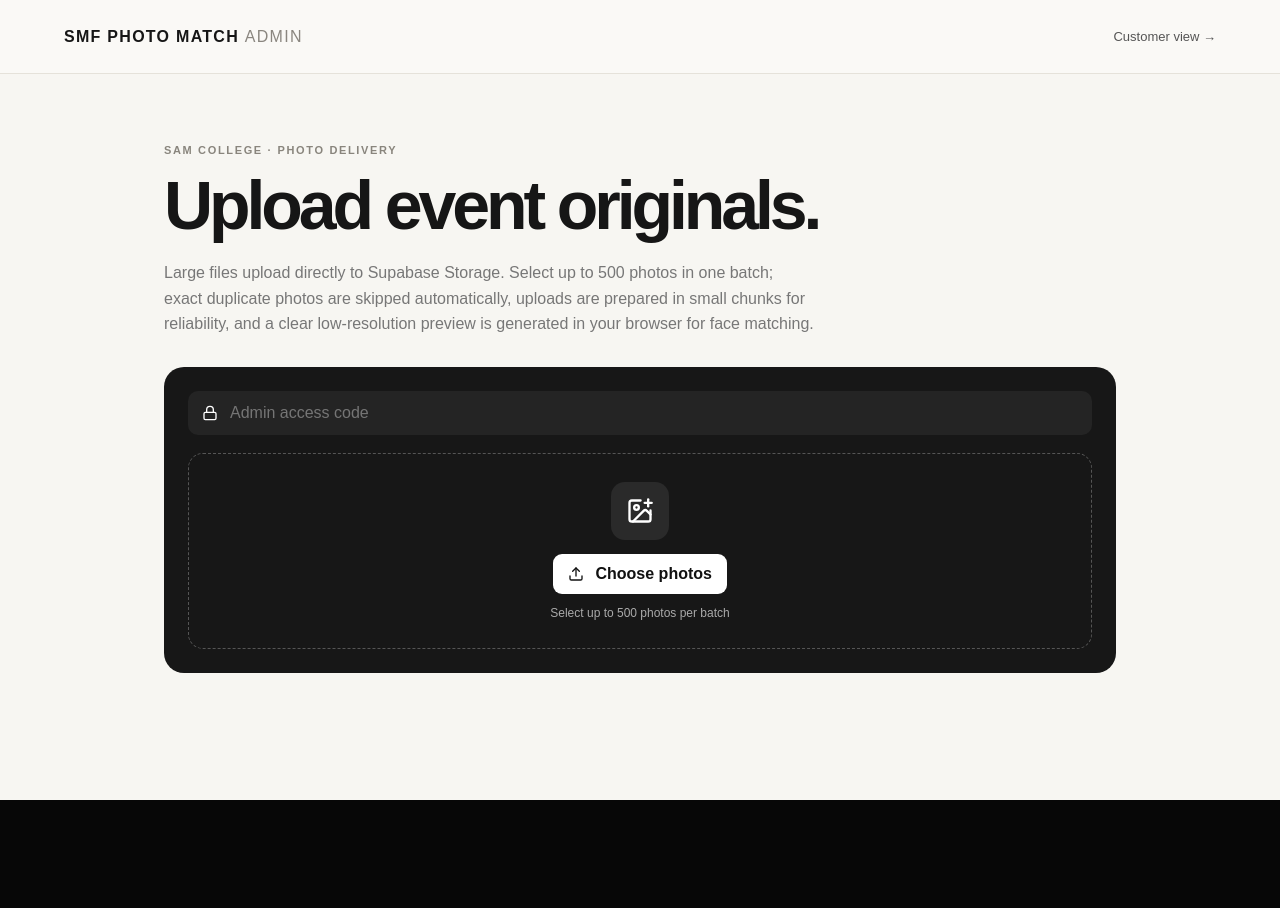
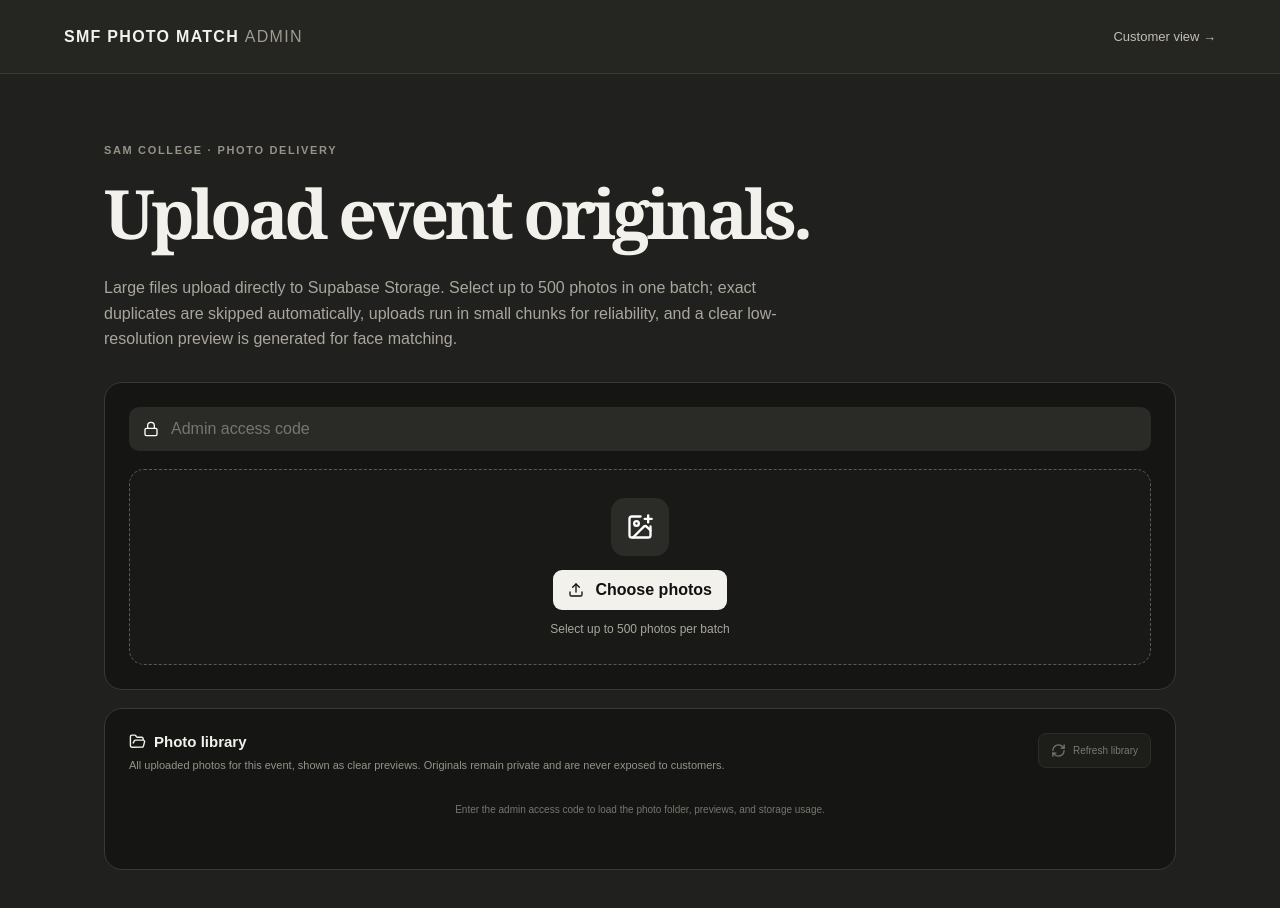
Before and after one commit to thesmfstudios-cloud/Face-match, a Next.js app: page /admin in a window 1280 px wide. Shown: the top 908 px of the page. Before the commit the page ends 800 px from the top, so only its background shows below. Built offline with nearby package versions, Linux system fonts and the light colour scheme; a web font is replaced by a local one.

Commit message:
Add admin photo library previews and storage usage

```diff
--- a/app/admin/page.js
+++ b/app/admin/page.js
@@ -1,12 +1,11 @@
 'use client';
 
 import { useRef, useState } from 'react';
-import { ArrowRight, CheckCircle2, ImagePlus, Lock, Loader2, Upload } from 'lucide-react';
+import { ArrowRight, CheckCircle2, FolderOpen, HardDrive, ImagePlus, Lock, Loader2, RefreshCw, Upload } from 'lucide-react';
 import { getSupabaseBrowser } from '../../lib/supabase-browser';
 
 const EVENT_SLUG = 'sam-college-2026';
 const MAX_BATCH = 500;
-// Server issues signed upload URLs in groups of 20; the UI can still select 500 at once.
 const REQUEST_CHUNK = 20;
 
 export default function AdminUploadPage() {
@@ -15,6 +14,28 @@ export default function AdminUploadPage() {
   const [files, setFiles] = useState([]);
   const [status, setStatus] = useState('');
   const [busy, setBusy] = useState(false);
+  const [library, setLibrary] = useState(null);
+  const [loadingLibrary, setLoadingLibrary] = useState(false);
+
+  const loadLibrary = async () => {
+    if (!code || loadingLibrary) return;
+    setLoadingLibrary(true);
+    try {
+      const res = await fetch(`/api/admin/library?eventSlug=${encodeURIComponent(EVENT_SLUG)}`, {
+        headers: { 'x-admin-code': code },
+        cache: 'no-store',
+      });
+      const text = await res.text();
+      let body;
+      try { body = JSON.parse(text); } catch { throw new Error(text.slice(0, 180) || `Library error (${res.status})`); }
+      if (!res.ok) throw new Error(body.error || 'Could not load photo library.');
+      setLibrary(body);
+    } catch (error) {
+      setStatus(`Library failed: ${error?.message || 'Unknown error'}`);
+    } finally {
+      setLoadingLibrary(false);
+    }
+  };
 
   const upload = async () => {
     if (!code || !files.length || busy) return;
@@ -31,7 +52,6 @@ export default function AdminUploadPage() {
         prepared.push({ file, hash: await sha256(file) });
       }
 
-      // Remove exact duplicate files from the same selection before contacting the server.
       const seen = new Set();
       const uniquePrepared = [];
       for (const item of prepared) {
@@ -93,6 +113,7 @@ export default function AdminUploadPage() {
       }
       setFiles([]);
       if (inputRef.current) inputRef.current.value = '';
+      await loadLibrary();
     } catch (error) {
       setStatus(`Upload failed: ${error?.message || 'Unknown error'}`);
     } finally {
@@ -100,28 +121,71 @@ export default function AdminUploadPage() {
     }
   };
 
-  return <main style={{ minHeight: '100vh', background: '#f7f6f2', color: '#161616', fontFamily: 'Arial, sans-serif' }}>
-    <header style={{ height: 74, borderBottom: '1px solid #e5e2da', display: 'flex', alignItems: 'center', justifyContent: 'space-between', padding: '0 5vw', background: '#faf9f6' }}>
-      <div style={{ fontWeight: 800, letterSpacing: '.08em' }}>SMF PHOTO MATCH <span style={{ fontWeight: 500, color: '#8a867f' }}>ADMIN</span></div>
-      <a href="/" style={{ color: '#555', fontSize: 13, textDecoration: 'none' }}>Customer view →</a>
+  const formatBytes = (bytes) => {
+    const n = Number(bytes || 0);
+    if (!n) return '0 B';
+    const units = ['B', 'KB', 'MB', 'GB', 'TB'];
+    const i = Math.min(Math.floor(Math.log(n) / Math.log(1024)), units.length - 1);
+    return `${(n / (1024 ** i)).toFixed(i ? 1 : 0)} ${units[i]}`;
+  };
+
+  const storage = library?.storage;
+  const usedPercent = storage?.quota_bytes ? Math.min(100, (storage.used_bytes / storage.quota_bytes) * 100) : null;
+
+  return <main style={{ minHeight: '100vh', background: '#20201e', color: '#f3f1eb', fontFamily: 'Arial, sans-serif' }}>
+    <header style={{ height: 74, borderBottom: '1px solid #393936', display: 'flex', alignItems: 'center', justifyContent: 'space-between', padding: '0 5vw', background: '#252522' }}>
+      <div style={{ fontWeight: 800, letterSpacing: '.08em' }}>SMF PHOTO MATCH <span style={{ fontWeight: 500, color: '#9f9b91' }}>ADMIN</span></div>
+      <a href="/" style={{ color: '#c2beb4', fontSize: 13, textDecoration: 'none' }}>Customer view →</a>
     </header>
-    <section style={{ maxWidth: 1000, margin: '0 auto', padding: '70px 24px' }}>
-      <div style={{ color: '#89857d', fontSize: 11, fontWeight: 700, letterSpacing: '.15em' }}>SAM COLLEGE · PHOTO DELIVERY</div>
-      <h1 style={{ fontSize: 'clamp(42px,6vw,68px)', letterSpacing: '-.06em', margin: '10px 0 12px' }}>Upload event originals.</h1>
-      <p style={{ maxWidth: 650, color: '#777', lineHeight: 1.6 }}>Large files upload directly to Supabase Storage. Select up to 500 photos in one batch; exact duplicate photos are skipped automatically, uploads are prepared in small chunks for reliability, and a clear low-resolution preview is generated in your browser for face matching.</p>
-      <div style={{ marginTop: 30, background: '#171717', color: '#fff', borderRadius: 20, padding: 24 }}>
-        <label style={{ display: 'flex', alignItems: 'center', gap: 10, background: '#242424', borderRadius: 10, padding: '12px 14px' }}><Lock size={16}/><input type="password" value={code} onChange={(e) => setCode(e.target.value)} placeholder="Admin access code" style={{ flex: 1, background: 'transparent', color: '#fff', border: 0, outline: 0 }} /></label>
-        <div style={{ marginTop: 18, border: '1px dashed #555', borderRadius: 15, padding: 28, textAlign: 'center' }}>
-          <div style={{ width: 58, height: 58, borderRadius: 14, background: '#2a2a2a', display: 'grid', placeItems: 'center', margin: '0 auto 14px' }}><ImagePlus size={28}/></div>
+
+    <section style={{ maxWidth: 1120, margin: '0 auto', padding: '70px 24px 90px' }}>
+      <div style={{ color: '#979288', fontSize: 11, fontWeight: 700, letterSpacing: '.15em' }}>SAM COLLEGE · PHOTO DELIVERY</div>
+      <h1 style={{ fontFamily: 'Georgia, serif', fontSize: 'clamp(42px,6vw,68px)', letterSpacing: '-.06em', margin: '10px 0 12px', color: '#f3f1eb' }}>Upload event originals.</h1>
+      <p style={{ maxWidth: 700, color: '#aaa69d', lineHeight: 1.6 }}>Large files upload directly to Supabase Storage. Select up to 500 photos in one batch; exact duplicates are skipped automatically, uploads run in small chunks for reliability, and a clear low-resolution preview is generated for face matching.</p>
+
+      <div style={{ marginTop: 30, background: '#151513', color: '#fff', borderRadius: 18, padding: 24, border: '1px solid #393936' }}>
+        <label style={{ display: 'flex', alignItems: 'center', gap: 10, background: '#2a2a27', borderRadius: 10, padding: '12px 14px' }}><Lock size={16}/><input type="password" value={code} onChange={(e) => setCode(e.target.value)} placeholder="Admin access code" style={{ flex: 1, background: 'transparent', color: '#fff', border: 0, outline: 0 }} /></label>
+        <div style={{ marginTop: 18, border: '1px dashed #5b5a55', borderRadius: 15, padding: 28, textAlign: 'center', background: '#191917' }}>
+          <div style={{ width: 58, height: 58, borderRadius: 14, background: '#2b2b28', display: 'grid', placeItems: 'center', margin: '0 auto 14px' }}><ImagePlus size={28}/></div>
           <input ref={inputRef} hidden type="file" multiple accept="image/jpeg,image/png,image/webp" onChange={(e) => setFiles(Array.from(e.target.files || []).slice(0, MAX_BATCH))}/>
-          <button onClick={() => inputRef.current?.click()} style={{ background: '#fff', color: '#111', border: 0, borderRadius: 9, padding: '11px 15px', fontWeight: 700, cursor: 'pointer' }}><Upload size={16} style={{ verticalAlign: '-3px', marginRight: 7 }}/> Choose photos</button>
-          <div style={{ marginTop: 12, color: '#aaa', fontSize: 12 }}>{files.length ? `${files.length} files selected${files.length >= MAX_BATCH ? ' (maximum)' : ''}` : 'Select up to 500 photos per batch'}</div>
+          <button onClick={() => inputRef.current?.click()} style={{ background: '#f3f1eb', color: '#111', border: 0, borderRadius: 9, padding: '11px 15px', fontWeight: 700, cursor: 'pointer' }}><Upload size={16} style={{ verticalAlign: '-3px', marginRight: 7 }}/> Choose photos</button>
+          <div style={{ marginTop: 12, color: '#aaa69d', fontSize: 12 }}>{files.length ? `${files.length} files selected${files.length >= MAX_BATCH ? ' (maximum)' : ''}` : 'Select up to 500 photos per batch'}</div>
         </div>
-        {files.length > 0 && <button disabled={!code || busy} onClick={upload} style={{ marginTop: 16, width: '100%', background: '#fff', color: '#111', border: 0, borderRadius: 10, padding: 14, fontWeight: 800, cursor: busy ? 'wait' : 'pointer', opacity: !code || busy ? .45 : 1 }}>{busy ? <><Loader2 size={17} className="spin"/> Working…</> : <>Upload {Math.min(files.length, MAX_BATCH)} photos <ArrowRight size={17}/></>}</button>}
-        {status && <div style={{ marginTop: 15, fontSize: 12, color: status.startsWith('Upload failed') ? '#ff9d9d' : '#a9e4b4', display: 'flex', gap: 7, alignItems: 'center' }}>{!status.startsWith('Upload failed') && <CheckCircle2 size={16}/>} {status}</div>}
+        {files.length > 0 && <button disabled={!code || busy} onClick={upload} style={{ marginTop: 16, width: '100%', background: '#f3f1eb', color: '#111', border: 0, borderRadius: 10, padding: 14, fontWeight: 800, cursor: busy ? 'wait' : 'pointer', opacity: !code || busy ? .45 : 1 }}>{busy ? <><Loader2 size={17} className="spin"/> Working…</> : <>Upload {Math.min(files.length, MAX_BATCH)} photos <ArrowRight size={17}/></>}</button>}
+        {status && <div style={{ marginTop: 15, fontSize: 12, color: status.startsWith('Upload failed') || status.startsWith('Library failed') ? '#ffaaa5' : '#a9e4b4', display: 'flex', gap: 7, alignItems: 'flex-start' }}>{!(status.startsWith('Upload failed') || status.startsWith('Library failed')) && <CheckCircle2 size={16}/>} <span>{status}</span></div>}
       </div>
+
+      <section style={{ marginTop: 18, background: '#151513', border: '1px solid #393936', borderRadius: 18, padding: 24 }}>
+        <div style={{ display: 'flex', justifyContent: 'space-between', gap: 16, alignItems: 'flex-start', flexWrap: 'wrap' }}>
+          <div>
+            <div style={{ display: 'flex', alignItems: 'center', gap: 8, fontWeight: 800, fontSize: 15 }}><FolderOpen size={17}/> Photo library</div>
+            <p style={{ margin: '7px 0 0', color: '#969289', fontSize: 11, lineHeight: 1.55 }}>All uploaded photos for this event, shown as clear previews. Originals remain private and are never exposed to customers.</p>
+          </div>
+          <button disabled={!code || loadingLibrary} onClick={loadLibrary} style={{ background: '#252522', color: '#ddd9d0', border: '1px solid #44433f', borderRadius: 8, padding: '9px 12px', fontSize: 10, display: 'flex', alignItems: 'center', gap: 7, cursor: 'pointer', opacity: !code || loadingLibrary ? .5 : 1 }}>{loadingLibrary ? <Loader2 size={15} className="spin"/> : <RefreshCw size={15}/>} Refresh library</button>
+        </div>
+
+        {!library ? <div style={{ padding: '30px 0', textAlign: 'center', color: '#78756e', fontSize: 10 }}>Enter the admin access code to load the photo folder, previews, and storage usage.</div> : <>
+          <div style={{ display: 'grid', gridTemplateColumns: 'repeat(4,1fr)', border: '1px solid #33322f', borderRadius: 10, overflow: 'hidden', marginTop: 18 }}>
+            <LibraryStat label="PHOTOS" value={library.photos?.length || 0} detail={library.event?.name || EVENT_SLUG}/>
+            <LibraryStat label="ORIGINAL STORAGE" value={formatBytes(storage?.originals?.bytes)} detail={`${storage?.originals?.count || 0} private files`}/>
+            <LibraryStat label="PREVIEW STORAGE" value={formatBytes(storage?.previews?.bytes)} detail={`${storage?.previews?.count || 0} preview files`}/>
+            <LibraryStat label="SPACE REMAINING" value={storage?.quota_configured ? formatBytes(storage.remaining_bytes) : 'Not set'} detail={storage?.quota_configured ? `${usedPercent.toFixed(1)}% of quota used` : 'Set SUPABASE_STORAGE_LIMIT_GB'}/>
+          </div>
+
+          {storage?.quota_configured && <div style={{ marginTop: 14, padding: 12, border: '1px solid #33322f', borderRadius: 10, background: '#1b1b19' }}><div style={{ display: 'flex', justifyContent: 'space-between', gap: 12, fontSize: 9, color: '#918e86', marginBottom: 8 }}><b style={{ color: '#ddd9d0' }}>Total storage</b><span>{formatBytes(storage.used_bytes)} / {formatBytes(storage.quota_bytes)}</span></div><div style={{ height: 6, borderRadius: 999, background: '#2c2c28', overflow: 'hidden' }}><div style={{ width: `${usedPercent}%`, height: '100%', background: '#e3dfd7' }}/></div></div>}
+
+          <div style={{ marginTop: 16, border: '1px solid #33322f', borderRadius: 10, overflow: 'hidden' }}>
+            <div style={{ padding: 12, background: '#1c1c1a', display: 'flex', alignItems: 'center', gap: 9 }}><FolderOpen size={16}/><div><div style={{ fontSize: 10, fontWeight: 800 }}>{EVENT_SLUG}</div><div style={{ fontSize: 8, color: '#78756e', marginTop: 3 }}>Originals + previews</div></div></div>
+            {library.photos?.length ? <div style={{ display: 'grid', gridTemplateColumns: 'repeat(4,1fr)', gap: 9, padding: 10, background: '#10100f' }}>{library.photos.map((photo) => <div key={photo.id} style={{ border: '1px solid #2d2c29', background: '#151513', overflow: 'hidden', borderRadius: 6 }}><div style={{ position: 'relative', aspectRatio: '1 / 1', background: '#0a0a09' }}>{photo.preview_url ? <img src={photo.preview_url} alt={photo.original_filename || 'Event photo'} loading="lazy" style={{ width: '100%', height: '100%', objectFit: 'cover', display: 'block' }}/> : <div style={{ height: '100%', display: 'grid', placeItems: 'center', color: '#666', fontSize: 9 }}>No preview</div>}<span style={{ position: 'absolute', top: 7, right: 7, background: 'rgba(0,0,0,.72)', border: '1px solid #4a4843', color: '#fff', fontSize: 8, fontWeight: 700, borderRadius: 4, padding: '4px 6px' }}>₹{photo.price}</span></div><div style={{ padding: 9 }}><div title={photo.original_filename} style={{ fontSize: 9, fontWeight: 700, color: '#eeeae2', whiteSpace: 'nowrap', overflow: 'hidden', textOverflow: 'ellipsis' }}>{photo.original_filename}</div><div style={{ marginTop: 4, fontSize: 8, color: '#77746d' }}>{photo.people_count || 1} {Number(photo.people_count || 1) === 1 ? 'person' : 'people'} · {photo.processing_status}</div></div></div>)}</div> : <div style={{ padding: 30, textAlign: 'center', color: '#77746d', fontSize: 10 }}>No photos in this event folder yet.</div>}
+          </div>
+        </>}
+      </section>
     </section>
   </main>;
+}
+
+function LibraryStat({ label, value, detail }) {
+  return <div style={{ padding: 15, borderRight: '1px solid #33322f', background: '#11110f', minWidth: 0 }}><div style={{ fontSize: 8, letterSpacing: '.14em', color: '#77746d', display: 'flex', alignItems: 'center', gap: 5 }}>{label === 'SPACE REMAINING' && <HardDrive size={12}/>} {label}</div><div style={{ marginTop: 6, fontSize: 17, fontWeight: 800, whiteSpace: 'nowrap', overflow: 'hidden', textOverflow: 'ellipsis' }}>{value}</div><div style={{ marginTop: 4, fontSize: 8, color: '#77746d', whiteSpace: 'nowrap', overflow: 'hidden', textOverflow: 'ellipsis' }}>{detail}</div></div>;
 }
 
 async function sha256(file) {
```
